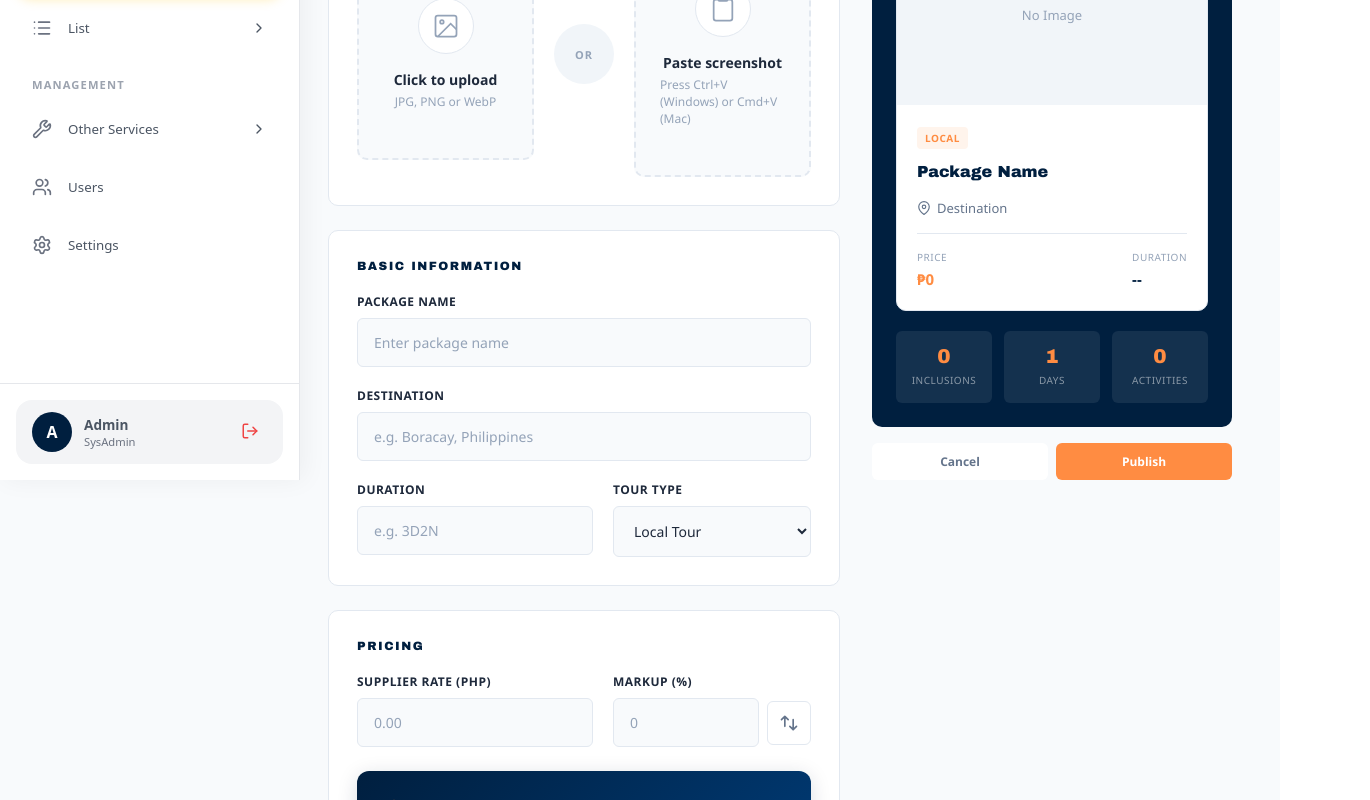
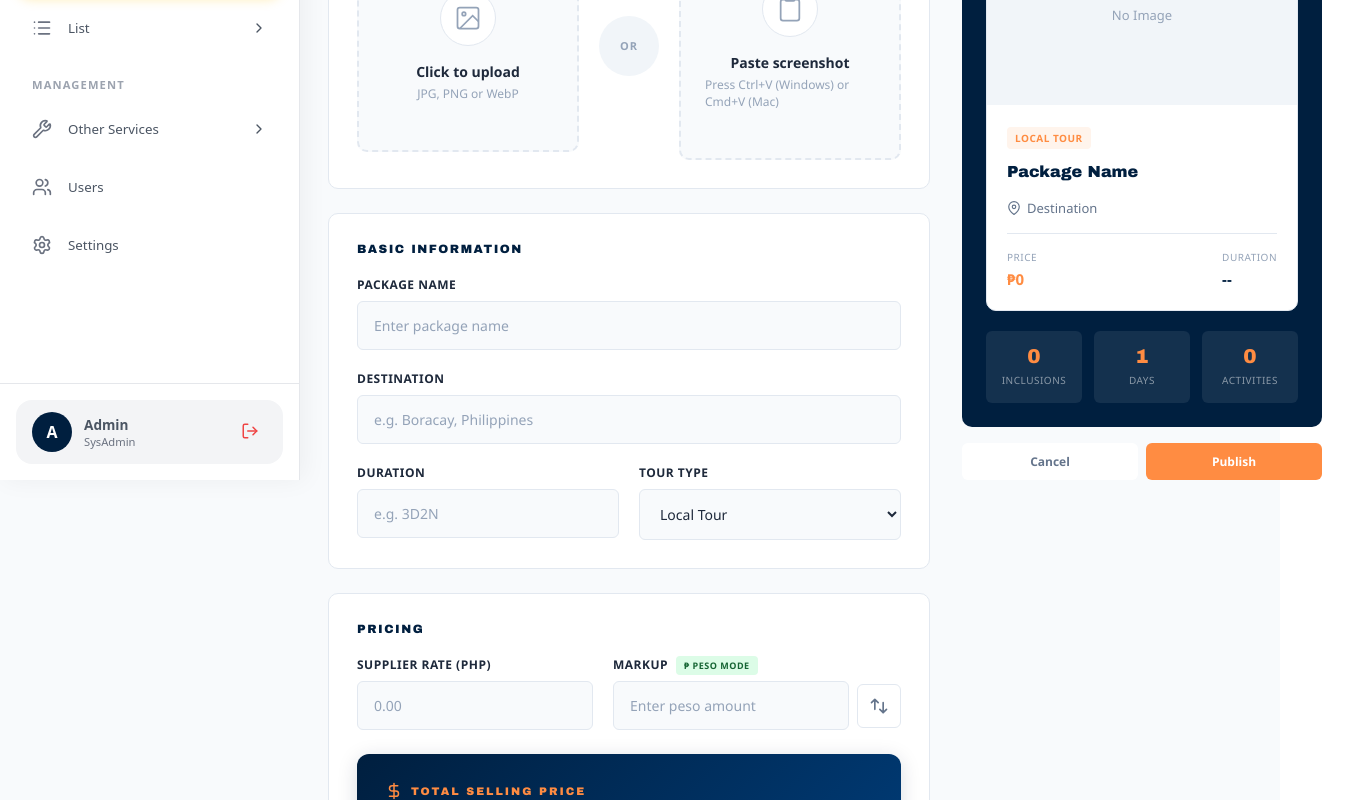
Before and after one commit to WanderWave-Travel-and-Tours/WWTT-Website, a React (Vite) app in the folder admin/: page /add-package in a window 1280 px wide. Shown: the part 320-1120 px from the top of the page, 1370 px wide, since content can reach past the window. Built offline with nearby package versions, Linux system fonts and the light colour scheme.

Commit message:
chore: sending sellerprice and markup price in the backend

```diff
--- a/admin/src/components/addpackage/addpackage.jsx
+++ b/admin/src/components/addpackage/addpackage.jsx
@@ -8,10 +8,10 @@ const AddPackage = () => {
   const [destination, setDestination] = useState("");
   const [supplierRate, setSupplierRate] = useState("");
   const [markupValue, setMarkupValue] = useState("");
-  const [markupType, setMarkupType] = useState("percentage"); // 'percentage' or 'peso'
+  const [markupType, setMarkupType] = useState("peso");
   const [price, setPrice] = useState("");
   const [duration, setDuration] = useState("");
-  const [category, setCategory] = useState("Local");
+  const [category, setCategory] = useState("Local Tour");
   const [file, setFile] = useState(null);
   const [previewUrl, setPreviewUrl] = useState(null);
   const [inclusions, setInclusions] = useState([""]);
@@ -23,21 +23,20 @@ const AddPackage = () => {
   const pasteAreaRef = useRef(null);
   const navigate = useNavigate();
 
-  // Calculate total price based on markup type
   const calculateTotalPrice = (supplier, markup, type) => {
     const supplierValue = parseFloat(supplier) || 0;
     const markupVal = parseFloat(markup) || 0;
 
-    if (supplierValue > 0) {
+    if (supplierValue > 0 && markupVal > 0) {
       let total;
       if (type === "percentage") {
-        // Calculate percentage markup
         total = supplierValue + supplierValue * (markupVal / 100);
       } else {
-        // Calculate peso markup
         total = supplierValue + markupVal;
       }
       setPrice(total.toFixed(2));
+    } else if (supplierValue > 0) {
+      setPrice(supplierValue.toFixed(2));
     } else {
       setPrice("");
     }
@@ -56,10 +55,12 @@ const AddPackage = () => {
   const toggleMarkupType = () => {
     const newType = markupType === "percentage" ? "peso" : "percentage";
     setMarkupType(newType);
-    setMarkupValue(""); // Reset markup value when switching
-    setPrice(""); // Reset total price
+    setMarkupValue("");
+
     if (supplierRate) {
-      setPrice(supplierRate); // Set to supplier rate if it exists
+      setPrice(parseFloat(supplierRate).toFixed(2));
+    } else {
+      setPrice("");
     }
   };
 
@@ -71,7 +72,6 @@ const AddPackage = () => {
     }
   };
 
-  // Handle paste event
   const handlePaste = (e) => {
     e.preventDefault();
     const items = e.clipboardData?.items;
@@ -91,7 +91,6 @@ const AddPackage = () => {
     }
   };
 
-  // Add paste event listener when component mounts
   useEffect(() => {
     const handleGlobalPaste = (e) => {
       if (isPasteActive && pasteAreaRef.current) {
@@ -106,7 +105,6 @@ const AddPackage = () => {
     };
   }, [isPasteActive]);
 
-  // Focus on paste area when clicking it
   const activatePasteArea = () => {
     setIsPasteActive(true);
     if (pasteAreaRef.current) {
@@ -124,7 +122,8 @@ const AddPackage = () => {
     setItinerary([
       ...itinerary,
       { day: itinerary.length + 1, title: "", activities: [""] },
-    ]);
+  ]);
+
   const removeDay = (dayIndex) => {
     setItinerary(
       itinerary
@@ -136,6 +135,7 @@ const AddPackage = () => {
         }))
     );
   };
+
   const handleDayTitle = (dayIndex, value) => {
     const newTitle = value.trim() ? `Day ${dayIndex + 1}: ${value.trim()}` : "";
     setItinerary(
@@ -173,6 +173,7 @@ const AddPackage = () => {
 
   const handleSubmit = async (e) => {
     e.preventDefault();
+
     const processedInclusions = inclusions.filter(
       (item) => item.trim().length > 0
     );
@@ -184,15 +185,36 @@ const AddPackage = () => {
         activities: day.activities.filter((act) => act.trim() !== ""),
       }));
 
+    const supplierRateNum = parseFloat(supplierRate) || 0;
+    const markupValueNum = parseFloat(markupValue) || 0;
+
+    let markupInPeso = 0;
+    if (markupType === "percentage") {
+      markupInPeso = (supplierRateNum * markupValueNum) / 100;
+    } else {
+      markupInPeso = markupValueNum;
+    }
+
+    markupInPeso = Math.round(markupInPeso * 100) / 100;
+
+    console.log('📊 Frontend Debug:', {
+      supplierRate: supplierRateNum,
+      markupValue: markupValueNum,
+      markupType,
+      markupInPeso,
+      expectedTotal: supplierRateNum + markupInPeso
+    });
+
     const formData = new FormData();
     formData.append("title", title);
     formData.append("destination", destination);
-    formData.append("supplierRate", supplierRate);
-    formData.append("markupValue", markupValue);
-    formData.append("markupType", markupType);
-    formData.append("price", price);
+    formData.append("sellerPrice", supplierRateNum.toString());
+    formData.append("markup", markupInPeso.toString());
     formData.append("duration", duration);
-    formData.append("category", category);
+
+    const categoryValue = category === "Local Tour" ? "Local" : "International";
+    formData.append("category", categoryValue);
+
     formData.append("inclusions", JSON.stringify(processedInclusions));
     formData.append("itinerary", JSON.stringify(cleanedItinerary));
 
@@ -217,13 +239,14 @@ const AddPackage = () => {
         setMarkupValue("");
         setPrice("");
         setDuration("");
-        setCategory("Local");
+        setCategory("Local Tour");
         setFile(null);
         setPreviewUrl(null);
         setInclusions([""]);
         setItinerary([{ day: 1, title: "Arrival", activities: [""] }]);
-        setMarkupType("percentage");
+        setMarkupType("peso");
       } else {
+        console.error("Server error:", data);
         alert("❌ Error: " + (data.error || "Server error"));
       }
     } catch (error) {
@@ -237,7 +260,6 @@ const AddPackage = () => {
       <Sidebar />
       <main className="pkg-main">
         <div className="pkg-container">
-          {/* Header */}
           <header className="pkg-header">
             <button className="pkg-back" onClick={() => navigate(-1)}>
               <svg
@@ -262,9 +284,7 @@ const AddPackage = () => {
 
           <form onSubmit={handleSubmit} className="pkg-form">
             <div className="pkg-grid">
-              {/* Left Column */}
               <div className="pkg-left">
-                {/* Cover Image */}
                 <section className="pkg-section">
                   <h2 className="pkg-section-title">COVER IMAGE</h2>
 
@@ -402,7 +422,6 @@ const AddPackage = () => {
                   )}
                 </section>
 
-                {/* Basic Info */}
                 <section className="pkg-section">
                   <h2 className="pkg-section-title">BASIC INFORMATION</h2>
                   <div className="pkg-fields">
@@ -442,14 +461,13 @@ const AddPackage = () => {
                         value={category}
                         onChange={(e) => setCategory(e.target.value)}
                       >
-                        <option>Local Tour</option>
-                        <option>International Tour</option>
+                        <option value="Local Tour">Local Tour</option>
+                        <option value="International Tour">International Tour</option>
                       </select>
                     </div>
                   </div>
                 </section>
 
-                {/* Pricing */}
                 <section className="pkg-section">
                   <h2 className="pkg-section-title">PRICING</h2>
                   <div className="pkg-pricing-layout">
@@ -470,18 +488,29 @@ const AddPackage = () => {
                       </div>
                       <div className="pkg-field">
                         <label>
-                          Markup ({markupType === "percentage" ? "%" : "PHP"})
+                          Markup
+                          <span style={{
+                            marginLeft: '8px',
+                            padding: '3px 8px',
+                            background: markupType === "percentage" ? '#fef3c7' : '#dcfce7',
+                            color: markupType === "percentage" ? '#92400e' : '#166534',
+                            borderRadius: '4px',
+                            fontSize: '0.75em',
+                            fontWeight: 'bold'
+                          }}>
+                            {markupType === "percentage" ? "% MODE" : "₱ PESO MODE"}
+                          </span>
                         </label>
                         <div className="pkg-field-with-toggle">
                           <input
                             type="number"
                             placeholder={
-                              markupType === "percentage" ? "0" : "0.00"
+                              markupType === "percentage" ? "Enter %" : "Enter peso amount"
                             }
                             value={markupValue}
                             onChange={(e) => handleMarkupChange(e.target.value)}
                             required
-                            step={markupType === "percentage" ? "0.01" : "0.01"}
+                            step="0.01"
                             min="0"
                             max={
                               markupType === "percentage" ? "100" : undefined
@@ -570,7 +599,6 @@ const AddPackage = () => {
                   </div>
                 </section>
 
-                {/* Inclusions */}
                 <section className="pkg-section">
                   <div className="pkg-section-header">
                     <h2 className="pkg-section-title">INCLUSIONS</h2>
@@ -627,7 +655,6 @@ const AddPackage = () => {
                   </button>
                 </section>
 
-                {/* Itinerary */}
                 <section className="pkg-section">
                   <div className="pkg-section-header">
                     <h2 className="pkg-section-title">ITINERARY</h2>
@@ -726,7 +753,6 @@ const AddPackage = () => {
                 </section>
               </div>
 
-              {/* Right Column - Preview */}
               <aside className="pkg-right">
                 <div className="pkg-preview">
                   <span className="pkg-preview-label">PREVIEW</span>
```
Also changed, not shown: 8 other files (tests, documents, lock files or other folders).
